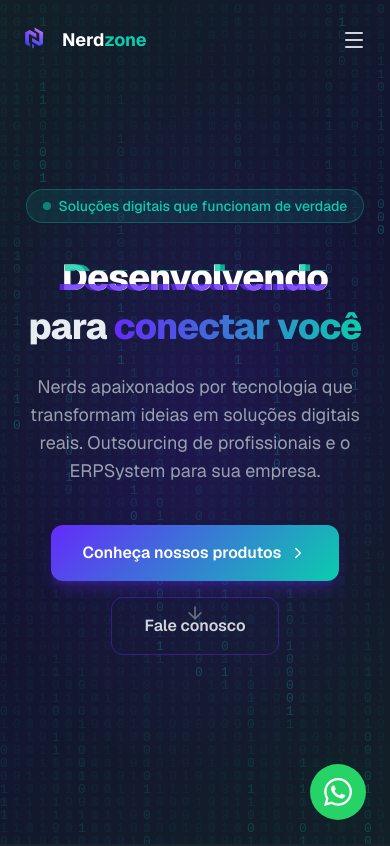
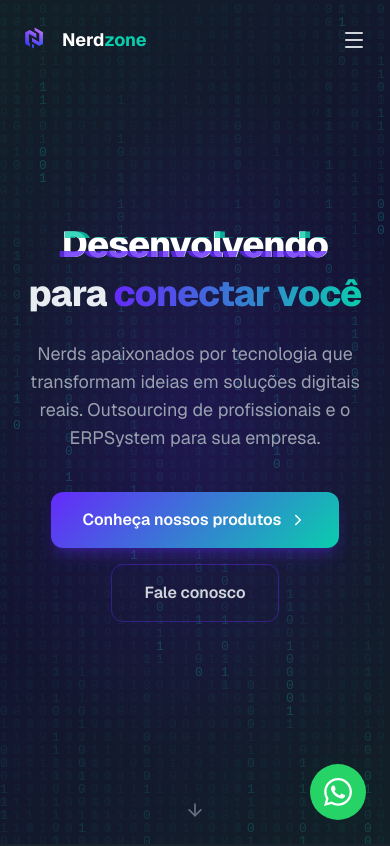
Before and after one commit to eikerafa-nerdzone/nerdzone-site, a Next.js app: page / in a window 390 px wide. Shown: the top 846 px of the page. Built offline with nearby package versions, Linux system fonts and the light colour scheme.

Commit message:
fix: remove hero badge, reposition scroll arrow and update WhatsApp number
- Remove badge "Solucoes digitais que funcionam de verdade" from hero section
- Move scroll indicator outside the content div so it no longer overlaps CTAs
- Update WhatsApp/phone number to +55 11 93911-7113

```diff
--- a/components/sections/hero.tsx
+++ b/components/sections/hero.tsx
@@ -108,17 +108,6 @@
 
       {/* Content */}
       <div className="relative z-10 text-center px-4 max-w-5xl mx-auto">
-        {/* Badge */}
-        <motion.div
-          initial={{ opacity: 0, y: 20 }}
-          animate={{ opacity: 1, y: 0 }}
-          transition={{ duration: 0.6 }}
-          className="inline-flex items-center gap-2 px-4 py-1.5 rounded-full border border-brand-teal/30 bg-brand-teal/10 text-brand-teal text-sm font-medium mb-8"
-        >
-          <span className="w-2 h-2 rounded-full bg-brand-teal animate-pulse" />
-          Soluções digitais que funcionam de verdade
-        </motion.div>
-
         {/* Headline */}
         <motion.h1
           initial={{ opacity: 0, y: 30 }}
@@ -186,12 +175,14 @@
           </button>
         </motion.div>
 
-        {/* Scroll indicator */}
+      </div>
+
+      {/* Scroll indicator — outside content box, anchored to section bottom */}
       <motion.div
         initial={{ opacity: 0 }}
         animate={{ opacity: 1 }}
         transition={{ delay: 1.2, duration: 0.6 }}
-          className="absolute bottom-10 left-1/2 -translate-x-1/2 flex flex-col items-center gap-2 text-gray-500"
+        className="absolute bottom-8 left-1/2 -translate-x-1/2 flex flex-col items-center gap-2 text-gray-500"
       >
         <motion.div
           animate={{ y: [0, 8, 0] }}
@@ -200,7 +191,6 @@
           <ArrowDown size={20} />
         </motion.div>
       </motion.div>
-      </div>
     </section>
   )
 }
--- a/lib/constants.ts
+++ b/lib/constants.ts
@@ -5,7 +5,7 @@
     "Nerds apaixonados por tecnologia que transformam ideias em soluções digitais reais. Outsourcing de profissionais e o ERPSystem para sua empresa.",
   url: "https://nerdzone.com.br",
   email: "contato@nerdzone.com.br",
-  whatsapp: "5511996082749",
+  whatsapp: "5511939117113",
   whatsappMessage: "Olá! Vim pelo site da Nerdzone e gostaria de saber mais.",
   linkedin: "https://linkedin.com/company/nerdzone-solutions",
   instagram: "https://instagram.com/nerdzone.solutions",
```
Lines whose indentation alone changed are shown as unchanged.
